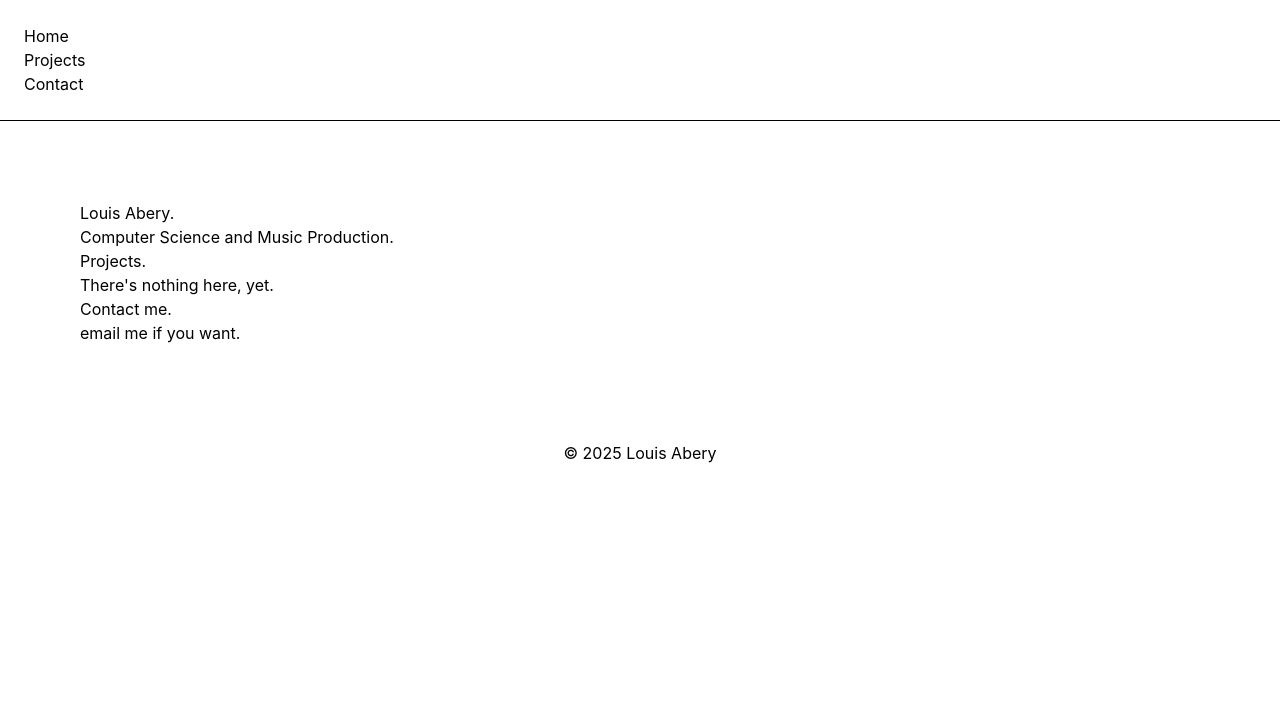
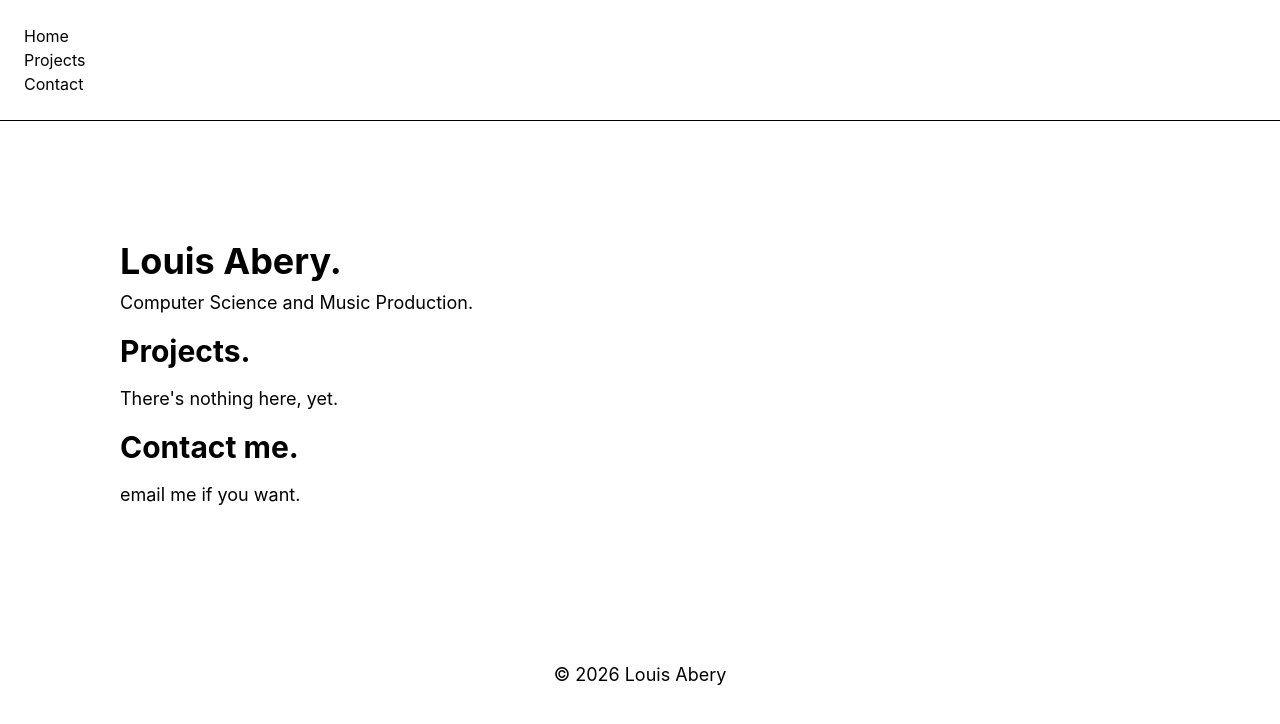
Before and after one commit to aybery/aybery.github.io, a SvelteKit app: page / in a window 1280 px wide. Shown: the top 724 px of the page. Built offline with nearby package versions, Linux system fonts and the light colour scheme.

Commit message:
some css

```diff
--- a/src/routes/+layout.svelte
+++ b/src/routes/+layout.svelte
@@ -18,5 +18,5 @@
 {@render children()}
 
 <footer class="flex items-center justify-center p-4">
-    <p>&copy; 2025 Louis Abery</p>
+    <p>&copy; 2026 Louis Abery</p>
 </footer>
--- a/src/routes/+page.svelte
+++ b/src/routes/+page.svelte
@@ -1,4 +1,4 @@
-<main class="flex-col items-center p-20">
+<main class="flex-col items-center p-30">
     <section id="home">
         <h1>Louis Abery.</h1>
         <p>Computer Science and Music Production.</p>
--- a/src/routes/layout.css
+++ b/src/routes/layout.css
@@ -1 +1,17 @@
 @import 'tailwindcss';
+
+p {
+    @apply text-lg;
+    text-align: left;
+    padding-bottom: 1rem;
+}
+
+h1 {
+    @apply text-4xl font-bold;
+    margin-bottom: 0.5rem;
+}
+
+h2 {
+    @apply text-3xl font-bold;
+    margin-bottom: 1rem;
+}
```
